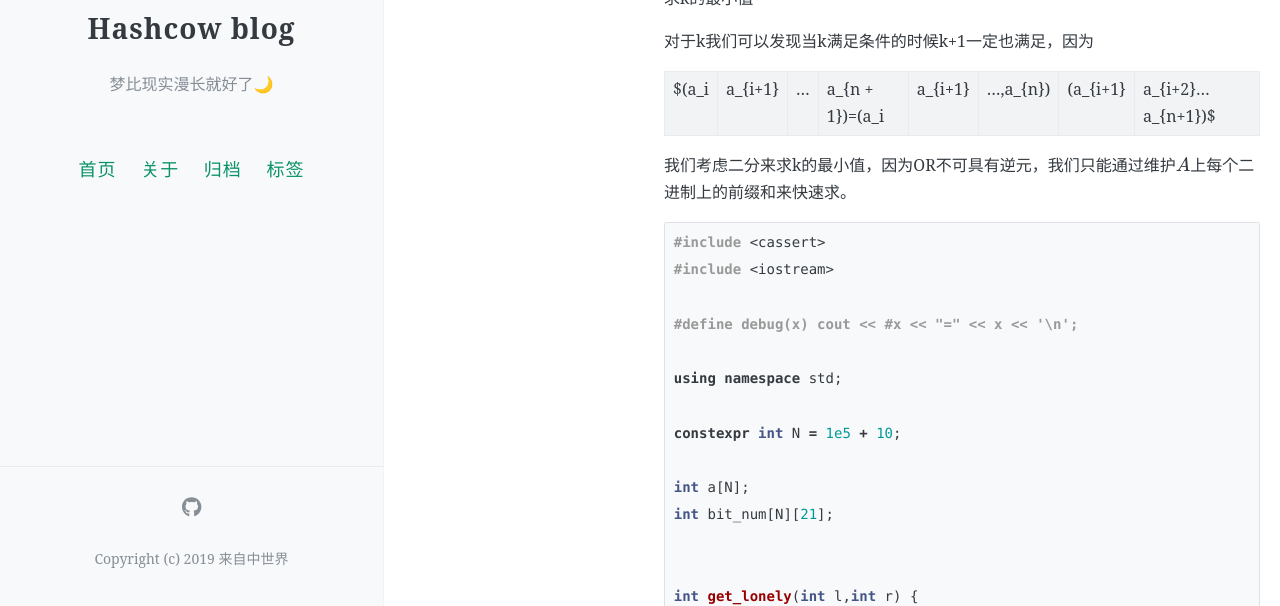
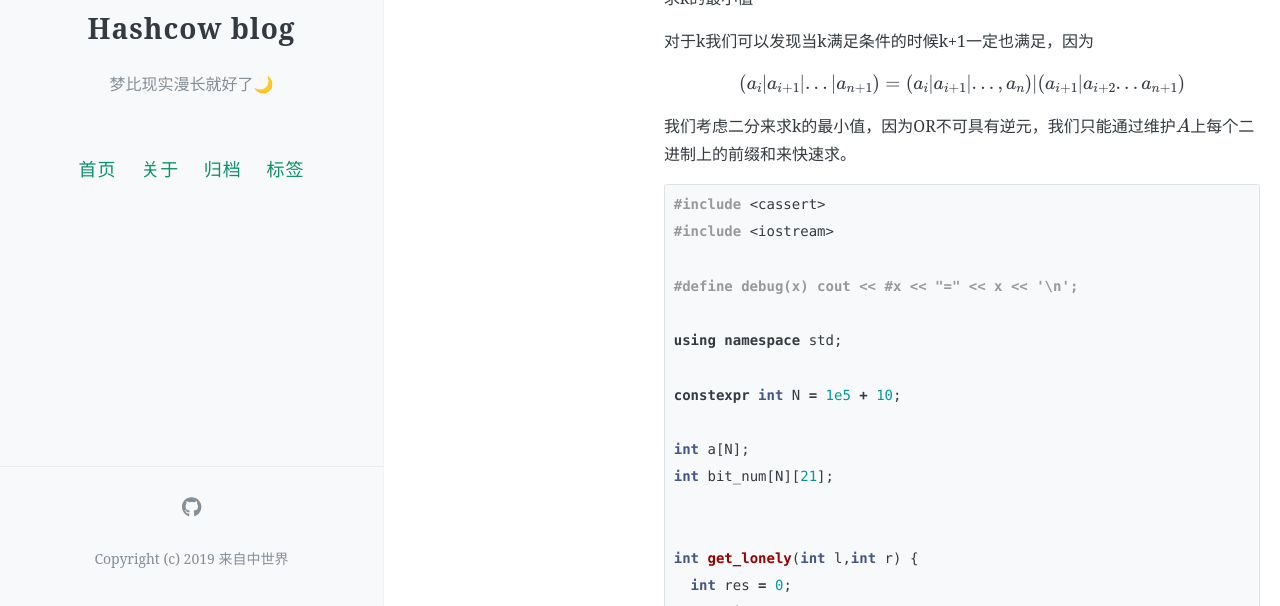
Before and after one commit to hashcowuwu/blog, a Jekyll site: the page built from _posts/2024-05-20-cf1937.md, in a window 1280 px wide and 900 px high, cut to the strip 294-900 px from the top of the window. Built offline with Jekyll 4.4.1, drawn with Linux system fonts in a browser that asks for light colours; formulas are drawn with MathJax 3; comment, search, counter and statistics services are not loaded.

Commit message:
change codeforces note

```diff
--- a/_posts/2024-05-20-cf1937.md
+++ b/_posts/2024-05-20-cf1937.md
@@ -19,7 +19,7 @@ $$a _ i | a _ {i+1} | \ldots | a _ {i+k-1} = a _ j | a _ {j+1} | \ldots | a _ {j
 
 对于k我们可以发现当k满足条件的时候k+1一定也满足，因为
 
-$(a_i|a_{i+1}|...|a_{n + 1})=(a_i|a_{i+1}|...,a_{n})|(a_{i+1}|a_{i+2}...a_{n+1})$
+$$(a_i|a_{i+1}|...|a_{n + 1})=(a_i|a_{i+1}|...,a_{n})|(a_{i+1}|a_{i+2}...a_{n+1})$$
 
 我们考虑二分来求k的最小值，因为OR不可具有逆元，我们只能通过维护$A$上每个二进制上的前缀和来快速求。
 
```
